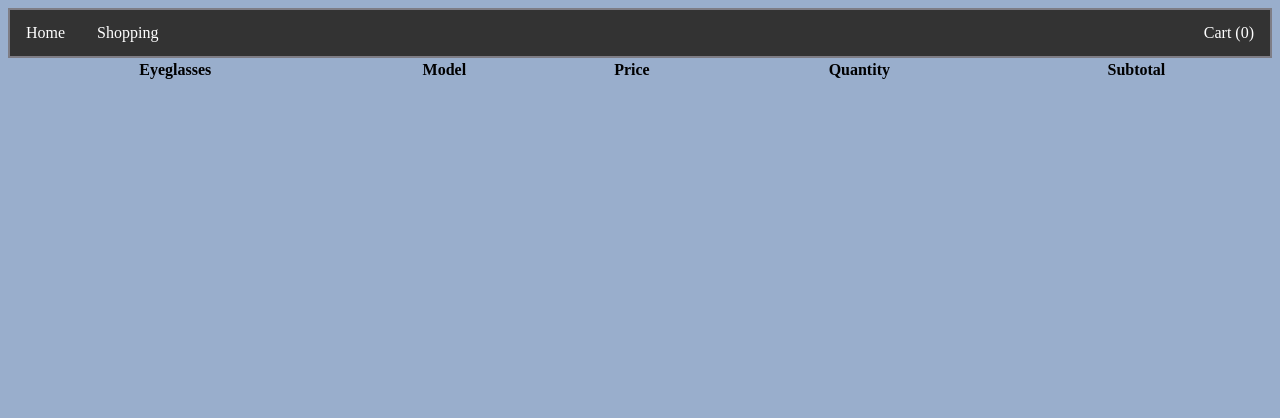
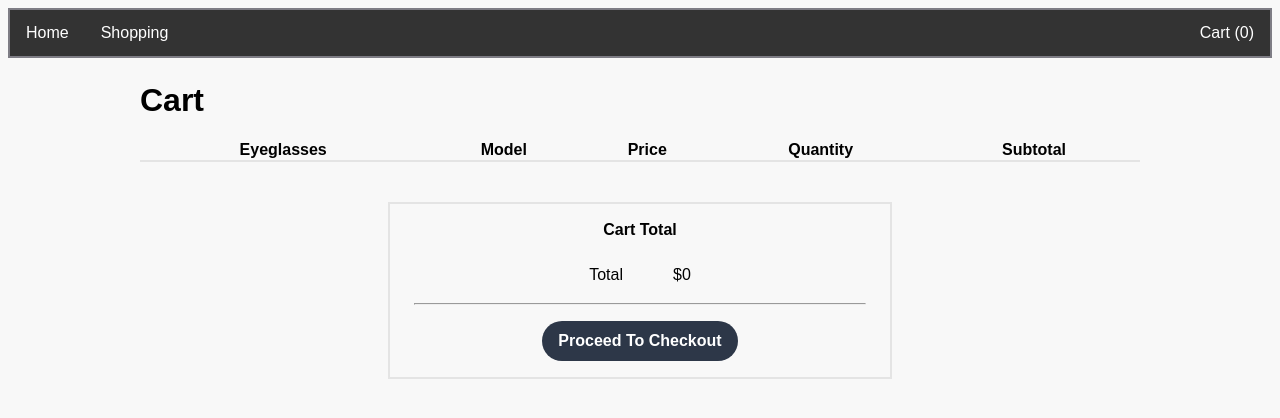
Before and after one commit to Brandon-Friedrichs/shopping-site-demo, a React (Create React App) app: page /cartpage in a window 1280 px wide. Shown: the top 418 px of the page. Built offline with nearby package versions, Linux system fonts and the light colour scheme.

Commit message:
stylex the checkout page

```diff
--- a/src/CartPage.js
+++ b/src/CartPage.js
@@ -7,11 +7,16 @@ const CartPage = (props) => {
 
   const images = importAllImages(require.context('./assets/images', false, /\.(png|jpe?g|svg|webp)$/));
 
+  const addZeroes = (num) => {
+    const dec = num.split('.')[1];
+    const len = dec && dec.length > 2 ? dec.length : 2;
+    return Number(num).toFixed(len);
+  }
+
   return (
-    <div>
-
     <div className='checkout-cart-container'>
       <div className='checkout-cart'>
+        <h1>Cart</h1>
 
         <table>
           <thead>
@@ -31,16 +36,25 @@ const CartPage = (props) => {
                     <img src={images[item.imgId + '.webp'].default} ></img>
                   </th>
                   <td className='item-title'>{item.title} {item.subtitle}</td>
-                    <td className='item-price'>{item.price}</td>
+                  <td className='item-price'>${item.price}</td>
                   <td className='item-qty'>{item.qty}</td>
-                    <td className='item-subtotal'>${item.qty * item.qty}</td>
+                  <td className='item-subtotal'>${item.qty * item.price}</td>
                 </tr>
               )
             })}
           </tbody>
         </table>
 
+        <div className='checkout-total'>
+          <h4>Cart Total</h4>
+          <div className='total-figure'>
+            <p>Total</p>
+            <p>${cartArr.reduce((a,b) => a + (b.qty * b.price), 0)}</p>
           </div>
+          <hr></hr>
+          <button>Proceed To Checkout</button>
+        </div>
+
       </div>
     </div>
   )
--- a/src/Catalog.json
+++ b/src/Catalog.json
@@ -2,7 +2,7 @@
   {
     "title": "Ray-Ban Eyeglasses",
     "subtitle": "RX5154",
-    "price": "$180.00",
+    "price": "180.00",
     "id": 1,
     "imgId": "raybanrx5154",
     "qty": 1,
@@ -11,7 +11,7 @@
   {
     "title": "Oakley Eyeglasses",
     "subtitle": "OX8156",
-    "price": "$135.00",
+    "price": "135.00",
     "id": 2,
     "imgId": "oakleyox8156",
     "qty": 1,
@@ -20,7 +20,7 @@
   {
     "title": "Persol Eyeglasses",
     "subtitle": "PO3212V",
-    "price": "$294.00",
+    "price": "294.00",
     "id": 3,
     "imgId": "persolpo3212v",
     "qty": 1,
@@ -29,7 +29,7 @@
   {
     "title": "Versace Eyeglasses",
     "subtitle": "VE1257",
-    "price": "$277.00",
+    "price": "277.00",
     "id": 4,
     "imgId": "versaceve1257",
     "qty": 1,
@@ -38,7 +38,7 @@
   {
     "title": "Michael Kors",
     "subtitle": "MK4058 Caracas",
-    "price": "$128.00",
+    "price": "128.00",
     "id": 5,
     "imgId": "korsmk4058",
     "qty": 1,
@@ -47,7 +47,7 @@
   {
     "title": "Vogue",
     "subtitle": "VO5030",
-    "price": "$125.00",
+    "price": "125.00",
     "id": 6,
     "imgId": "voguevo5030",
     "qty": 1,
@@ -56,7 +56,7 @@
   {
     "title": "Sferoflex",
     "subtitle": "SF2086",
-    "price": "$104.00",
+    "price": "104.00",
     "id": 7,
     "imgId": "sferoflexsf2086",
     "qty": 1,
@@ -65,7 +65,7 @@
   {
     "title": "Burberry",
     "subtitle": "BE2301",
-    "price": "$275.00",
+    "price": "275.00",
     "id": 8,
     "imgId": "burberrybe2301",
     "qty": 1,
@@ -74,7 +74,7 @@
   {
     "title": "Gucci",
     "subtitle": "GC001158",
-    "price": "$360.00",
+    "price": "360.00",
     "id": 9,
     "imgId": "guccigc001158",
     "qty": 1,
@@ -83,7 +83,7 @@
   {
     "title": "Ralph",
     "subtitle": "RA7044",
-    "price": "$154.00",
+    "price": "154.00",
     "id": 10,
     "imgId": "ralphra7044",
     "qty": 1,
--- a/src/Item.js
+++ b/src/Item.js
@@ -15,12 +15,16 @@ const Item = (props) => {
     <div className='itemShoppingPage-container'>
       <div className='itemShoppingPage'>
 
-        <div className='itemShoppingPage-img-container'>
+        <div className='img-container'>
           <img className='itemShoppingPage-img' src={images[item.imgId + '.webp'].default} ></img>
         </div>
 
-        <h3 className='itemShoppingPage-item-title'>{item.title}</h3>
-        <span className='itemShoppingPage-item-price'>{item.price}</span>
+        <div className='info-container'>
+          <h3 className='item-title'>{item.title}</h3>
+          <h4 className='item-subtitle'>{item.subtitle}</h4>
+          <span className='item-price'>${item.price}</span>
+        </div>
+
 
       </div>
     </div>
--- a/src/ItemPage.js
+++ b/src/ItemPage.js
@@ -25,7 +25,7 @@ const ItemPage = (props) => {
           <h1 className='itemPage-item-title'>{item.title}</h1>
           <h3 className='itemPage-item-subtitle'>{item.subtitle}</h3>
           <p className='itemPage-item-desc'>Desc</p>
-          <span className='itemPage-item-price'>{item.price}</span>
+          <span className='itemPage-item-price'>${item.price}</span>
 
           <div className='btn-container'>
             <input type='number' className='btn-counter' min='1' max='99' onChange={handleChange} defaultValue='1' />
--- a/src/indexStyle.css
+++ b/src/indexStyle.css
@@ -1,5 +1,6 @@
 html {
-  background-color: rgb(153, 174, 204);
+  background-color: rgb(248, 248, 248);
+  font-family: "Montserrat",sans-serif;
 }
 
 a:link {
@@ -106,15 +107,31 @@ h2 {
 .itemShoppingPage-container {
   background-color: rgba(220, 220, 220, 0.707);
   border-radius: 15%;
+  padding: 10px;
 }
 
 .itemShoppingPage {
   color: #111;
+
+}
+
+.itemShoppingPage .img-container {
+
 }
 
 .itemShoppingPage-img {
   width: 350px;
   height: auto;
+  margin-top: -10%;
+  margin-bottom: -10%;
+}
+
+.itemShoppingPage .info-container {
+  line-height: 80%;
+}
+
+.itemShoppingPage .item-title {
+
 }
 
 
@@ -122,9 +139,11 @@ h2 {
 
 
 
+
 .itemPage-container {
-  display: flex;
-  background-color: darkgray;
+  height: 100vh;
+  margin: 1.50rem auto;
+  max-width: 1000px;
 }
 
 .itemPage {
@@ -143,7 +162,7 @@ h2 {
 }
 
 .itemPage .btn-counter {
-  height: 100%;
+  height: stretch;
   width: 10%;
   text-align: center;
   font-size: 16px;
@@ -181,7 +200,9 @@ h2 {
 
 
 .checkout-cart-container {
-
+  height: 100vh;
+  margin: 1.50rem auto;
+  max-width: 1000px;
 }
 
 .checkout-cart {
@@ -190,13 +211,66 @@ h2 {
 
 .checkout-cart table {
   width: 100%;
+  border-collapse: collapse;
 }
 
-.cart-item {
+.checkout-cart thead {
+  border-bottom: 2px solid rgba(140, 140, 140, 0.186);
+}
+
+.checkout-cart .cart-item {
   text-align: center;
   font-size: 20px;
+  border-bottom: 2px solid rgba(140, 140, 140, 0.186);
 }
 
-.cart-item img {
-  width: 250px;
+.checkout-cart .cart-item img {
+  width: 150px;
 }
+
+.checkout-cart .checkout-total {
+  display: flex;
+  width: 50%;
+  flex-direction: column;
+  margin: 2.5rem auto auto;
+  align-items: center;
+  line-height: .50;
+  border: 2px solid rgba(140, 140, 140, 0.186);
+}
+
+.checkout-total h4 {
+  display: flex;
+  line-height: .50;
+}
+
+.checkout-cart .total-figure {
+  display: flex;
+  gap: 50px;
+}
+
+.checkout-cart hr {
+  width: 90%;
+  color: lightblue;
+}
+
+.checkout-cart button {
+  display: block;
+  color: white;
+  background-color: rgb(45, 55, 72);
+  font-size: 1rem;
+  font-weight: 600;
+  line-height: .75;
+  text-align: center;
+  padding: 14px 16px;
+  text-decoration: none;
+  border-radius: 20px;
+  margin-top: 0.5rem;
+  margin-bottom: 1rem;
+  border: none;
+}
+
+.checkout-cart button:hover {
+  background-color: lightblue;
+  color: black;
+  cursor: pointer;
+}
```
Also changed, not shown: 1 other file (tests, documents, lock files or other folders). Lines whose indentation alone changed are shown as unchanged.
